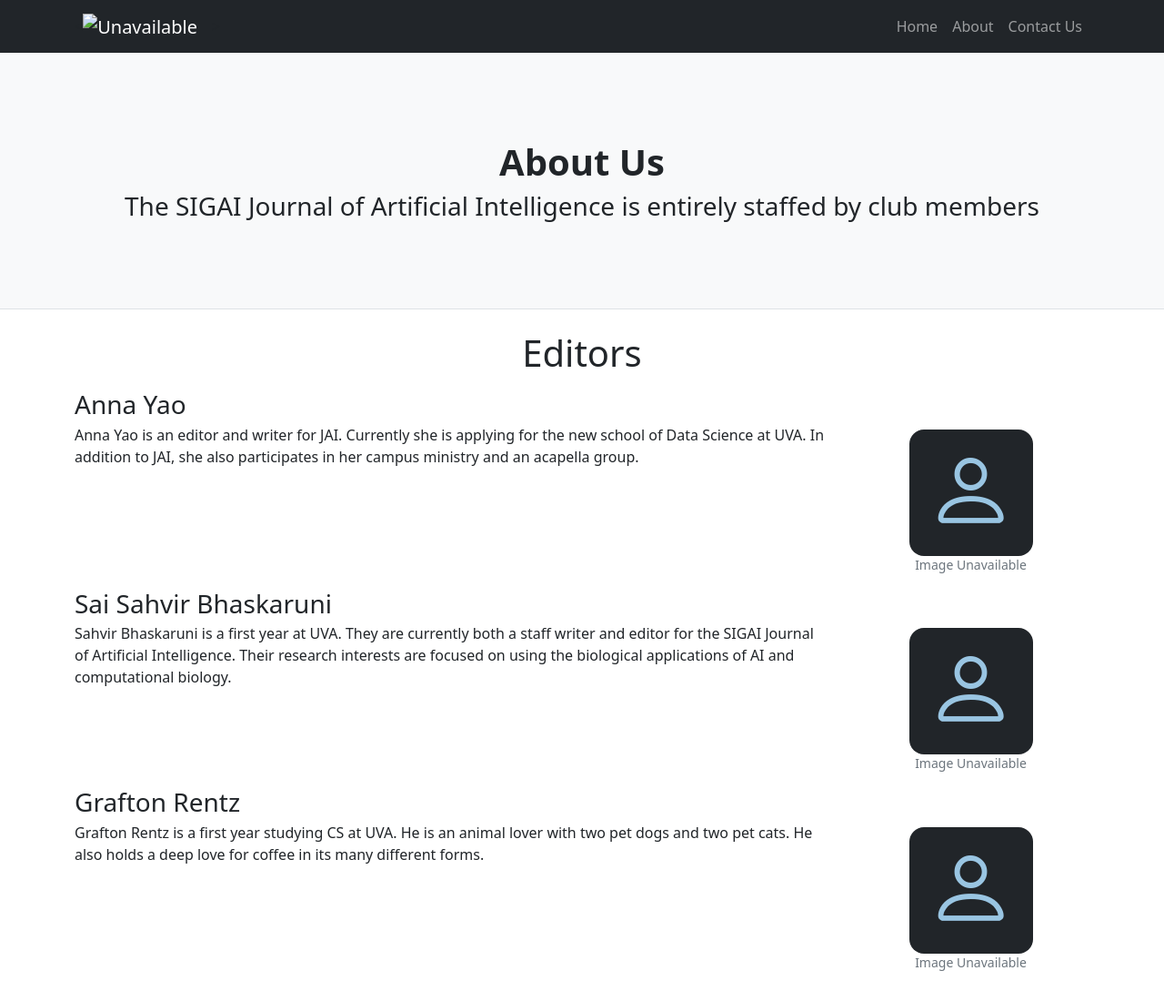
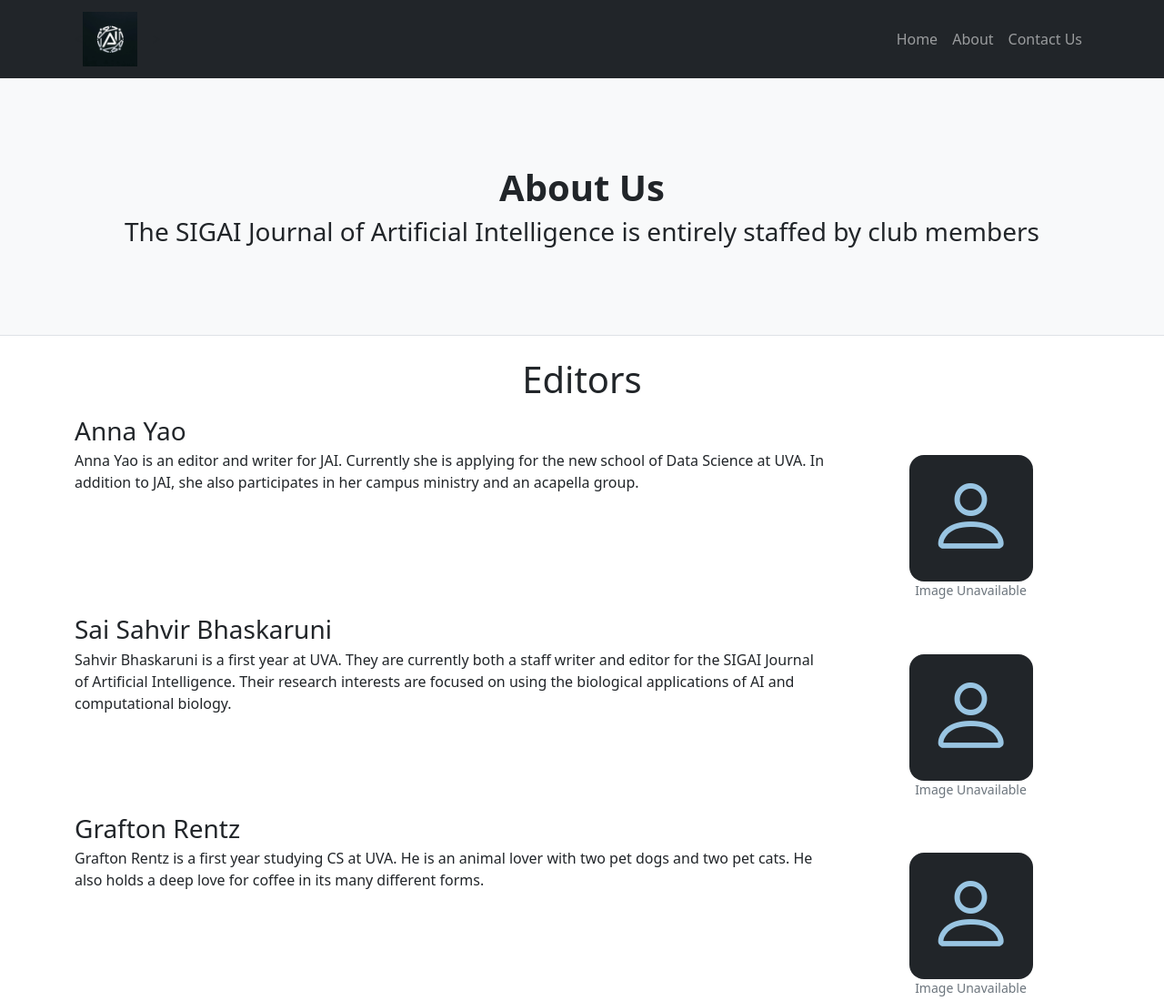
Before and after one commit to krishnajha23/UVAJournalofAI, a plain HTML site: page about.html in a window 1280 px wide. Shown: the top 1100 px of the page at 91% size. Drawn offline with nearby package versions, Linux system fonts and the light colour scheme.

Commit message:
logoFixed

```diff
--- a/about.html
+++ b/about.html
@@ -20,7 +20,7 @@
     <nav class="navbar navbar-expand-lg navbar-dark bg-dark">
         <div class="container">
             <<a class="navbar-brand" href="/home.html">
-                <img src="/AIWebpage/assets/sigailogo.jpeg" alt="Unavailable" width="60">
+                <img src="/assets/sigailogo.jpeg" alt="Unavailable" width="60">
                 </a>>
                 <button class="navbar-toggler" type="button" data-bs-toggle="collapse"
                     data-bs-target="#navbarSupportedContent" aria-controls="navbarSupportedContent"
```
Also changed, not shown: articles/formatted webpages/Eugene _Kim.html (+1 -1 lines), articles/formatted webpages/The Problem With AI Art.html (+1 -1 lines), articles/formatted webpages/Yao.html (+1 -1 lines), articles/formatted webpages/Yoo.html (+1 -1 lines), articles/formatted webpages/racial_bias.html (+1 -1 lines), articles/formatted webpages/rentz.html (+1 -1 lines), articles/formatted webpages/sahvir.html (+1 -1 lines), articles/formatted webpages/soga.html (+1 -1 lines), articles/formatted webpages/unnamed.html (+1 -1 lines), articles/formatted webpages/unnnamed02.html (+1 -1 lines), contacts.html (+1 -1 lines), home.html (+1 -1 lines), home_2.html (+1 -1 lines).
